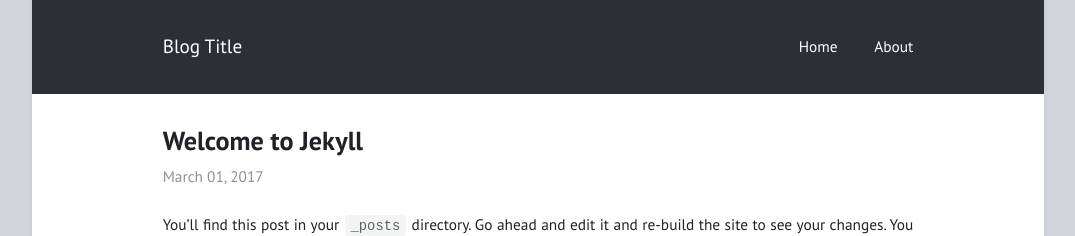
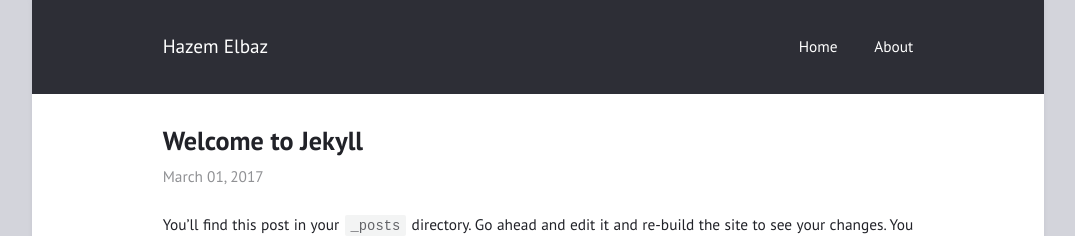
Before and after one commit to elbazhazem/elbazhazem.github.io, a Jekyll site: the page built from _posts/2017-03-01-welcome-to-jekyll.md, in a window 1280 px wide. Shown: the top 236 px of the page, without its empty margins (102-1177 px from the left). Built offline with Jekyll 4.4.1, drawn with Linux system fonts in a browser that asks for light colours.

Commit message:
Update _config.yml
change the title to Hazem Elbaz

```diff
--- a/_config.yml
+++ b/_config.yml
@@ -1,5 +1,5 @@
-title: "Blog Title"
-author: "Blog Author"
+title: "Hazem Elbaz"
+author: "Hazem Elbaz"
 description: "Made with <b style=\"color: #f45;\">&lt;3</b>"
 permalink: /:title/
 lang: "en"
```
